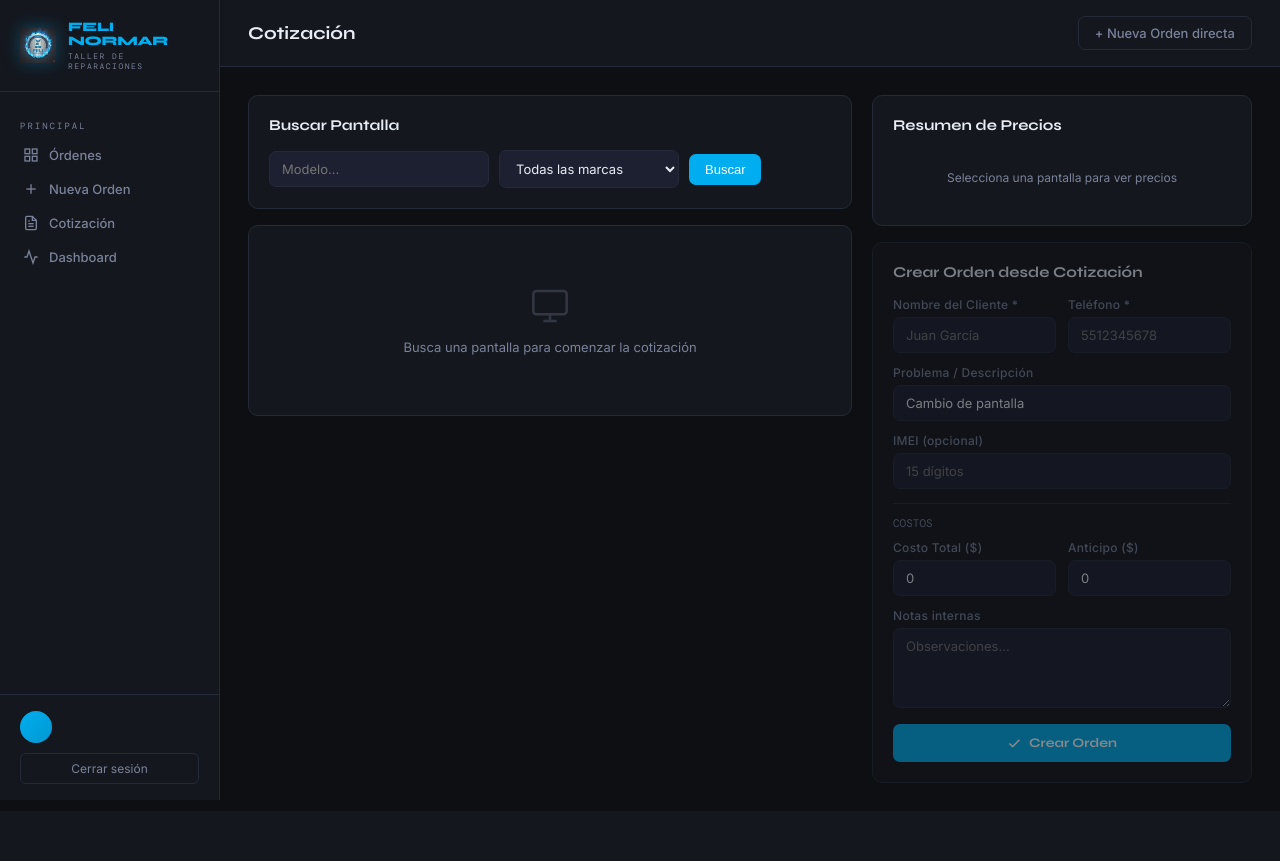
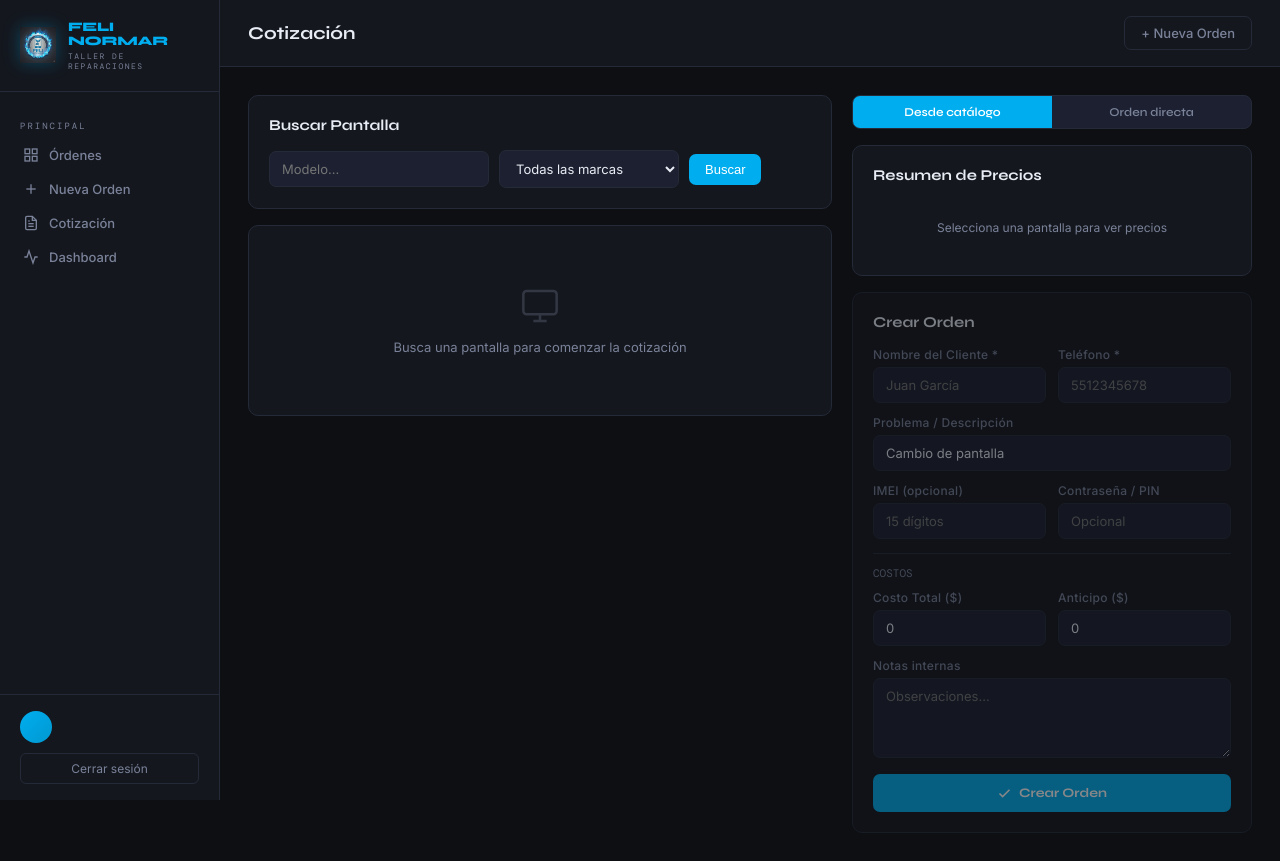
Before and after one commit to FeliNormar/taller_felinormar, a Python web app: template templates/cotizacion_taller.html in a window 1280 px wide. Before the commit the page ends 800 px from the top, so only its background shows below. Run offline with Jinja, Linux system fonts and the light colour scheme; the template is opened without the code that fills it, so the values that code supplies are empty.

Commit message:
cotizacion: agregar tab orden directa con formulario completo

```diff
--- a/templates/cotizacion_taller.html
+++ b/templates/cotizacion_taller.html
@@ -3,12 +3,12 @@
 {% block page_title %}Cotización{% endblock %}
 
 {% block topbar_actions %}
-  <a href="/nueva_orden" class="btn btn-outline">+ Nueva Orden directa</a>
+  <a href="/nueva_orden" class="btn btn-outline">+ Nueva Orden</a>
 {% endblock %}
 
 {% block extra_head %}
 <style>
-  .cot-layout { display:grid; grid-template-columns:1fr 380px; gap:20px; align-items:start; }
+  .cot-layout { display:grid; grid-template-columns:1fr 400px; gap:20px; align-items:start; }
   .search-panel { display:flex; flex-direction:column; gap:16px; }
   .order-panel  { position:sticky; top:80px; display:flex; flex-direction:column; gap:16px; }
 
@@ -32,18 +32,18 @@
   .marco-si { background:rgba(46,204,113,.15); color:#4ade80; }
   .marco-no { background:rgba(122,130,153,.1); color:#7a8299; }
 
-  .precio-resumen {
-    background:var(--panel); border:1px solid var(--border);
-    border-radius:10px; padding:16px;
-  }
+  .precio-resumen { background:var(--panel); border:1px solid var(--border); border-radius:10px; padding:16px; }
   .precio-row { display:flex; justify-content:space-between; align-items:center; padding:6px 0; font-size:13px; }
-  .precio-row.total { border-top:1px solid var(--border); margin-top:6px; padding-top:10px; font-weight:700; font-size:15px; }
   .precio-row .label { color:var(--muted); }
   .precio-row .val { font-family:'DM Mono',monospace; }
-  .precio-row.total .val { color:var(--green); font-size:18px; }
 
   .empty-state { text-align:center; padding:40px 20px; color:var(--muted); font-size:13px; }
   .empty-state svg { opacity:.3; margin-bottom:10px; }
+
+  .tab-bar { display:flex; border:1px solid var(--border); border-radius:8px; overflow:hidden; background:var(--panel); }
+  .tab-btn { flex:1; padding:9px; font-size:12px; font-weight:600; font-family:'Syne',sans-serif; border:none; cursor:pointer; transition:all .15s; }
+  .tab-btn.active { background:var(--blue); color:#fff; }
+  .tab-btn:not(.active) { background:transparent; color:var(--muted); }
 
   @media(max-width:900px){
     .cot-layout { grid-template-columns:1fr; }
@@ -58,7 +58,6 @@
   <!-- PANEL IZQUIERDO: buscador de pantallas -->
   <div class="search-panel">
 
-    <!-- Buscador -->
     <div class="card">
       <div class="card-header"><span class="card-title">Buscar Pantalla</span></div>
       <form method="GET" class="filter-row">
@@ -76,7 +75,6 @@
       </form>
     </div>
 
-    <!-- Resultados -->
     {% if pantallas %}
     <div class="card" style="padding:16px">
       <div style="font-size:11px;color:var(--muted);margin-bottom:10px;font-family:'DM Mono',monospace;">
@@ -122,25 +120,30 @@
 
   </div>
 
-  <!-- PANEL DERECHO: resumen + formulario de orden -->
+  <!-- PANEL DERECHO -->
   <div class="order-panel">
 
-    <!-- Resumen de precios -->
+    <!-- Tabs -->
+    <div class="tab-bar">
+      <button id="tab-cot" class="tab-btn active" onclick="switchTab('cot')">Desde catálogo</button>
+      <button id="tab-dir" class="tab-btn" onclick="switchTab('dir')">Orden directa</button>
+    </div>
+
+    <!-- ── TAB CATÁLOGO ── -->
+    <div id="panel-cot" style="display:flex;flex-direction:column;gap:16px">
+
+      <!-- Resumen precios -->
       <div class="card">
         <div class="card-header"><span class="card-title">Resumen de Precios</span></div>
-      <div id="resumen-vacio" style="{% if pantalla_sel %}display:none{% endif %}">
+        <div id="resumen-vacio" {% if pantalla_sel %}style="display:none"{% endif %}>
           <div class="empty-state" style="padding:20px">
             <div style="font-size:12px;color:var(--muted)">Selecciona una pantalla para ver precios</div>
           </div>
         </div>
-      <div id="resumen-precios" style="{% if not pantalla_sel %}display:none{% endif %}">
+        <div id="resumen-precios" {% if not pantalla_sel %}style="display:none"{% endif %}>
           <div style="margin-bottom:12px">
-          <div style="font-size:11px;color:var(--muted);font-family:'DM Mono',monospace" id="res-marca">
-            {% if pantalla_sel %}{{ pantalla_sel.marca }}{% endif %}
-          </div>
-          <div style="font-weight:600;font-size:14px" id="res-modelo">
-            {% if pantalla_sel %}{{ pantalla_sel.modelo }}{% endif %}
-          </div>
+            <div style="font-size:11px;color:var(--muted);font-family:'DM Mono',monospace" id="res-marca">{% if pantalla_sel %}{{ pantalla_sel.marca }}{% endif %}</div>
+            <div style="font-weight:600;font-size:14px" id="res-modelo">{% if pantalla_sel %}{{ pantalla_sel.modelo }}{% endif %}</div>
             <div id="res-marco" style="margin-top:4px">
               {% if pantalla_sel %}
                 {% if pantalla_sel.con_marco %}<span class="marco-badge marco-si">Con marco</span>
@@ -149,18 +152,9 @@
             </div>
           </div>
           <div class="precio-resumen">
-          <div class="precio-row">
-            <span class="label">Precio proveedor</span>
-            <span class="val" id="res-pp">{% if pantalla_sel %}${{ "%.2f"|format(pantalla_sel.precio_proveedor) }}{% endif %}</span>
-          </div>
-          <div class="precio-row">
-            <span class="label">Anticipo sugerido</span>
-            <span class="val" id="res-ant">{% if pantalla_sel %}${{ "%.2f"|format(pantalla_sel.anticipo) }}{% endif %}</span>
-          </div>
-          <div class="precio-row">
-            <span class="label">Precio final cliente</span>
-            <span class="val" id="res-pf">{% if pantalla_sel %}${{ "%.2f"|format(pantalla_sel.precio_final) }}{% endif %}</span>
-          </div>
+            <div class="precio-row"><span class="label">Precio proveedor</span><span class="val" id="res-pp">{% if pantalla_sel %}${{ "%.2f"|format(pantalla_sel.precio_proveedor) }}{% endif %}</span></div>
+            <div class="precio-row"><span class="label">Anticipo sugerido</span><span class="val" id="res-ant">{% if pantalla_sel %}${{ "%.2f"|format(pantalla_sel.anticipo) }}{% endif %}</span></div>
+            <div class="precio-row"><span class="label">Precio final cliente</span><span class="val" id="res-pf">{% if pantalla_sel %}${{ "%.2f"|format(pantalla_sel.precio_final) }}{% endif %}</span></div>
             <div class="precio-row" style="border-top:1px solid var(--border);margin-top:4px;padding-top:8px">
               <span class="label" style="color:var(--text);font-weight:600">Público 1</span>
               <span class="val" style="color:var(--blue);font-size:16px" id="res-p1">{% if pantalla_sel %}${{ "%.2f"|format(pantalla_sel.precio_publico_1) }}{% endif %}</span>
@@ -173,53 +167,35 @@
         </div>
       </div>
 
-    <!-- Formulario para crear orden -->
-    <div class="card" id="card-orden" style="{% if not pantalla_sel %}opacity:.5;pointer-events:none{% endif %}">
-      <div class="card-header"><span class="card-title">Crear Orden desde Cotización</span></div>
+      <!-- Formulario orden desde catálogo -->
+      <div class="card" id="card-orden" {% if not pantalla_sel %}style="opacity:.5;pointer-events:none"{% endif %}>
+        <div class="card-header"><span class="card-title">Crear Orden</span></div>
         <form method="POST" action="/cotizacion" id="form-orden">
           <input type="hidden" name="marca_equipo" id="f-marca">
           <input type="hidden" name="modelo_equipo" id="f-modelo">
-
           <div class="form-grid form-grid-2" style="gap:12px">
-          <div class="form-group">
-            <label>Nombre del Cliente *</label>
-            <input type="text" name="nombre_cliente" required placeholder="Juan García">
+            <div class="form-group"><label>Nombre del Cliente *</label><input type="text" name="nombre_cliente" required placeholder="Juan García"></div>
+            <div class="form-group"><label>Teléfono *</label><input type="text" name="telefono" required placeholder="5512345678"></div>
           </div>
-          <div class="form-group">
-            <label>Teléfono *</label>
-            <input type="text" name="telefono" required placeholder="5512345678">
-          </div>
-        </div>
-
           <div class="form-group" style="margin-top:12px">
             <label>Problema / Descripción</label>
             <input type="text" name="problema" value="Cambio de pantalla" placeholder="Cambio de pantalla">
           </div>
-
-        <div class="form-group" style="margin-top:12px">
-          <label>IMEI (opcional)</label>
-          <input type="text" name="imei" placeholder="15 dígitos">
+          <div class="form-grid form-grid-2" style="gap:12px;margin-top:12px">
+            <div class="form-group"><label>IMEI (opcional)</label><input type="text" name="imei" placeholder="15 dígitos"></div>
+            <div class="form-group"><label>Contraseña / PIN</label><input type="text" name="contrasena" placeholder="Opcional"></div>
           </div>
-
           <div style="margin-top:14px;padding-top:12px;border-top:1px solid var(--border)">
             <div style="font-size:11px;color:var(--muted);font-family:'DM Mono',monospace;margin-bottom:10px">COSTOS</div>
             <div class="form-grid form-grid-2" style="gap:12px">
-            <div class="form-group">
-              <label>Costo Total ($)</label>
-              <input type="number" name="costo_total" id="f-costo" step="0.01" min="0" value="{% if pantalla_sel %}{{ pantalla_sel.precio_publico_1 }}{% else %}0{% endif %}">
-            </div>
-            <div class="form-group">
-              <label>Anticipo ($)</label>
-              <input type="number" name="anticipo" id="f-anticipo" step="0.01" min="0" value="{% if pantalla_sel %}{{ pantalla_sel.anticipo }}{% else %}0{% endif %}">
+              <div class="form-group"><label>Costo Total ($)</label><input type="number" name="costo_total" id="f-costo" step="0.01" min="0" value="{% if pantalla_sel %}{{ pantalla_sel.precio_publico_1 }}{% else %}0{% endif %}"></div>
+              <div class="form-group"><label>Anticipo ($)</label><input type="number" name="anticipo" id="f-anticipo" step="0.01" min="0" value="{% if pantalla_sel %}{{ pantalla_sel.anticipo }}{% else %}0{% endif %}"></div>
             </div>
           </div>
-        </div>
-
           <div class="form-group" style="margin-top:12px">
             <label>Notas internas</label>
             <textarea name="notas" rows="2" placeholder="Observaciones..."></textarea>
           </div>
-
           <button type="submit" class="btn btn-primary" style="width:100%;justify-content:center;margin-top:16px;padding:11px;font-family:'Syne',sans-serif;font-weight:700">
             <svg width="15" height="15" fill="none" stroke="currentColor" stroke-width="2.5" viewBox="0 0 24 24"><polyline points="20 6 9 17 4 12"/></svg>
             Crear Orden
@@ -227,18 +203,84 @@
         </form>
       </div>
 
+    </div><!-- /panel-cot -->
+
+    <!-- ── TAB ORDEN DIRECTA ── -->
+    <div id="panel-dir" style="display:none">
+      <div class="card">
+        <div class="card-header"><span class="card-title">Nueva Orden Directa</span></div>
+        <form method="POST" action="/nueva_orden">
+          <div class="form-grid form-grid-2" style="gap:12px">
+            <div class="form-group"><label>Nombre del Cliente *</label><input type="text" name="nombre_cliente" required placeholder="Juan García"></div>
+            <div class="form-group"><label>Teléfono *</label><input type="text" name="telefono" required placeholder="5512345678"></div>
           </div>
+          <div class="form-grid form-grid-2" style="gap:12px;margin-top:12px">
+            <div class="form-group">
+              <label>Marca *</label>
+              <select name="marca" required>
+                <option value="">— Seleccionar —</option>
+                <option>Apple</option><option>Samsung</option><option>Xiaomi</option>
+                <option>Motorola</option><option>Huawei</option><option>LG</option>
+                <option>OnePlus</option><option>Google</option><option>Otro</option>
+              </select>
+            </div>
+            <div class="form-group"><label>Modelo *</label><input type="text" name="modelo" required placeholder="iPhone 13 Pro"></div>
+          </div>
+          <div class="form-grid form-grid-2" style="gap:12px;margin-top:12px">
+            <div class="form-group"><label>IMEI (opcional)</label><input type="text" name="imei" placeholder="15 dígitos"></div>
+            <div class="form-group"><label>Contraseña / PIN</label><input type="text" name="contrasena" placeholder="Opcional"></div>
+          </div>
+          <div class="form-group" style="margin-top:12px">
+            <label>Falla Reportada *</label>
+            <textarea name="problema" required rows="2" placeholder="Describe el problema..."></textarea>
+          </div>
+          <div class="form-group" style="margin-top:12px">
+            <label>Tipo de Reparación</label>
+            <select name="reparacion_id" id="dir-rep-select">
+              <option value="">— Sin asignar —</option>
+              {% for r in reparaciones %}
+              <option value="{{ r.id }}" data-costo="{{ r.costo }}">{{ r.descripcion }} — ${{ "%.0f"|format(r.costo) }}</option>
+              {% endfor %}
+            </select>
+          </div>
+          <div class="form-grid form-grid-2" style="gap:12px;margin-top:12px">
+            <div class="form-group"><label>Costo Total ($)</label><input type="number" name="costo_total" id="dir-costo" step="0.01" min="0" value="0"></div>
+            <div class="form-group"><label>Anticipo ($)</label><input type="number" name="anticipo" step="0.01" min="0" value="0"></div>
+          </div>
+          <div class="form-group" style="margin-top:12px">
+            <label>Notas internas</label>
+            <textarea name="notas" rows="2" placeholder="Observaciones, accesorios recibidos..."></textarea>
+          </div>
+          <button type="submit" class="btn btn-primary" style="width:100%;justify-content:center;margin-top:16px;padding:11px;font-family:'Syne',sans-serif;font-weight:700">
+            <svg width="15" height="15" fill="none" stroke="currentColor" stroke-width="2.5" viewBox="0 0 24 24"><polyline points="20 6 9 17 4 12"/></svg>
+            Crear Orden
+          </button>
+        </form>
+      </div>
+    </div><!-- /panel-dir -->
+
+  </div><!-- /order-panel -->
 </div>
 {% endblock %}
 
 {% block scripts %}
 <script>
+function switchTab(tab) {
+  var isCot = tab === 'cot';
+  var panelCot = document.getElementById('panel-cot');
+  var panelDir = document.getElementById('panel-dir');
+  panelCot.style.display = isCot ? 'flex' : 'none';
+  panelCot.style.flexDirection = 'column';
+  panelCot.style.gap = '16px';
+  panelDir.style.display = isCot ? 'none' : 'block';
+  document.getElementById('tab-cot').className = 'tab-btn' + (isCot ? ' active' : '');
+  document.getElementById('tab-dir').className = 'tab-btn' + (isCot ? '' : ' active');
+}
+
 function seleccionarPantalla(id, marca, modelo, con_marco, pp, ant, pf, p1, p2) {
-  // Resaltar item seleccionado
-  document.querySelectorAll('.pantalla-item').forEach(el => el.classList.remove('selected'));
+  document.querySelectorAll('.pantalla-item').forEach(function(el){ el.classList.remove('selected'); });
   event.currentTarget.classList.add('selected');
 
-  // Mostrar resumen
   document.getElementById('resumen-vacio').style.display = 'none';
   document.getElementById('resumen-precios').style.display = 'block';
 
@@ -248,23 +290,26 @@ function seleccionarPantalla(id, marca, modelo, con_marco, pp, ant, pf, p1, p2)
     ? '<span class="marco-badge marco-si">Con marco</span>'
     : '<span class="marco-badge marco-no">Sin marco</span>';
 
-  const fmt = v => v > 0 ? '$' + v.toFixed(2) : '—';
+  function fmt(v) { return v > 0 ? '$' + v.toFixed(2) : '—'; }
   document.getElementById('res-pp').textContent  = fmt(pp);
   document.getElementById('res-ant').textContent = fmt(ant);
   document.getElementById('res-pf').textContent  = fmt(pf);
   document.getElementById('res-p1').textContent  = fmt(p1);
   document.getElementById('res-p2').textContent  = fmt(p2);
 
-  // Rellenar formulario de orden
-  document.getElementById('f-marca').value   = marca;
-  document.getElementById('f-modelo').value  = modelo;
-  document.getElementById('f-costo').value   = p1 > 0 ? p1 : pf;
+  document.getElementById('f-marca').value    = marca;
+  document.getElementById('f-modelo').value   = modelo;
+  document.getElementById('f-costo').value    = p1 > 0 ? p1 : pf;
   document.getElementById('f-anticipo').value = ant > 0 ? ant : 0;
 
-  // Habilitar panel de orden
-  const card = document.getElementById('card-orden');
+  var card = document.getElementById('card-orden');
   card.style.opacity = '1';
   card.style.pointerEvents = 'auto';
 }
+
+document.getElementById('dir-rep-select').addEventListener('change', function() {
+  var costo = this.selectedOptions[0].dataset.costo;
+  if (costo) document.getElementById('dir-costo').value = costo;
+});
 </script>
 {% endblock %}
```
Lines whose indentation alone changed are shown as unchanged.
